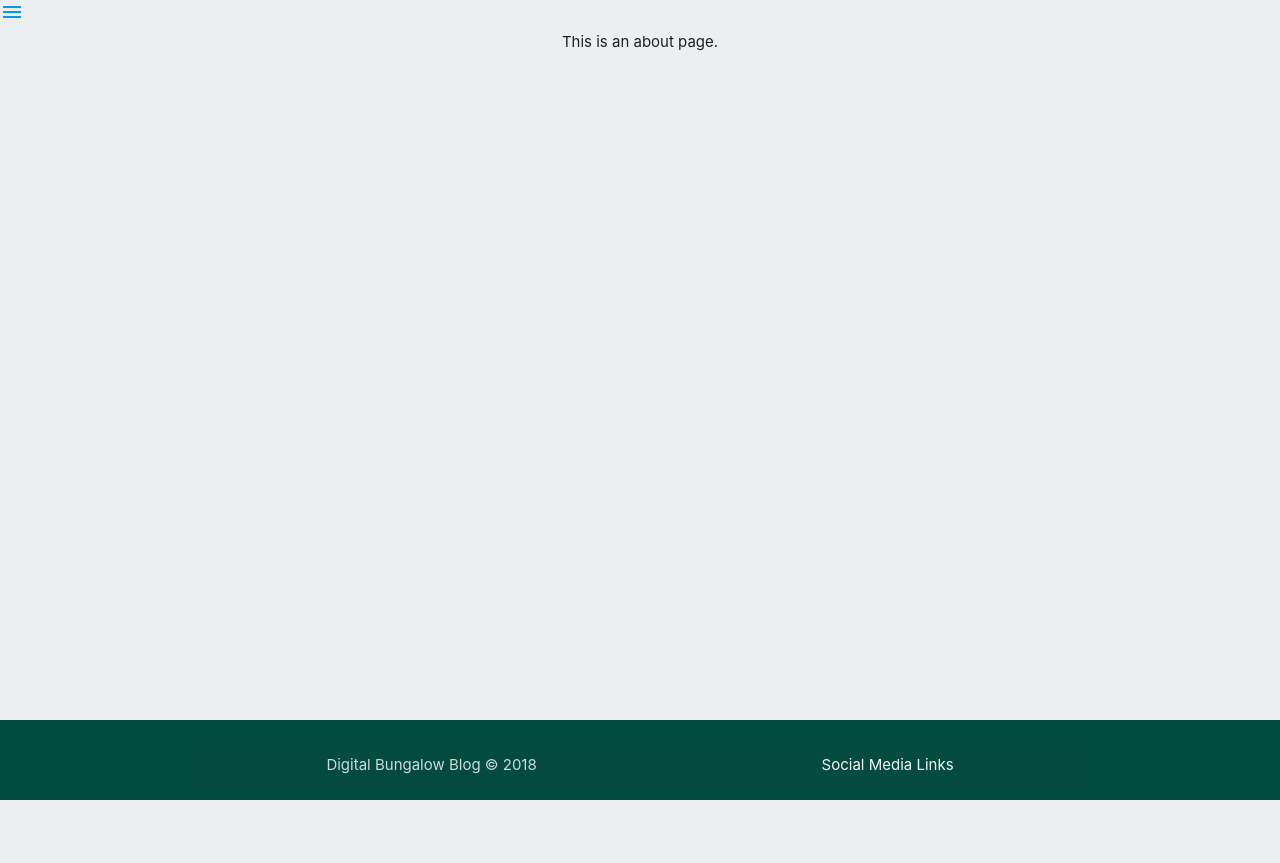
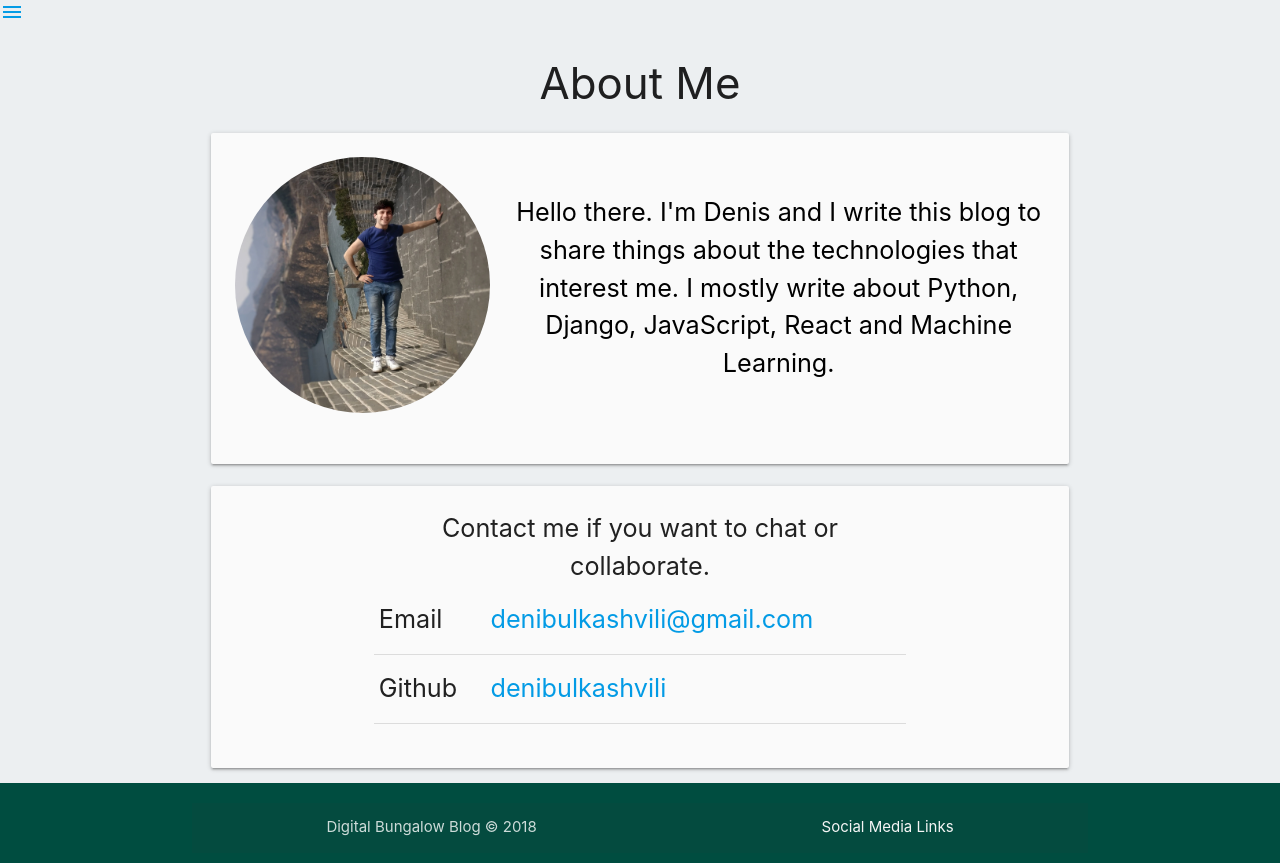
Before and after one commit to denibulkashvili/django-blog, a Django app: page /about/ in a window 1280 px wide. Before the commit the page ends 800 px from the top, so only its background shows below. Run offline with Django 3.2, Linux system fonts and the light colour scheme; some libraries are stand-ins or nearby versions.

Commit message:
Complete the about page

```diff
--- a/blog/templates/blog/about.html
+++ b/blog/templates/blog/about.html
@@ -1,7 +1,48 @@
 {% extends "blog/base.html" %}
+{% load staticfiles %}
 
 {% block content %}
 
-    This is an about page.
+    <h3>About Me</h3>
+    <div class="container">
+
+        <div class="col s12">
+            <div class="card-panel grey lighten-5 z-depth-1">
+                <div class="row valign-wrapper">
+                    <div class="col s4">
+                        <img src="{% static 'blog/images/about.jpeg' %}" alt="" class="circle responsive-img">
+                    </div>
+                    <div class="col s8">
+                    <span class="black-text flow-text">
+                        Hello there. I'm Denis and I write this blog to share things about the technologies that interest me. I mostly write about Python, Django, JavaScript, React and Machine Learning.
+                    </span>
+                    </div>
+                </div>
+            </div>
+        </div>
+
+        <div class="col s12 center-align">
+            <div class="card-panel grey lighten-5 z-depth-1 ">
+                <div class="row ">
+                    <div class="col flow-text s8 offset-s2">
+                        Contact me if you want to chat or collaborate.
+                        <table>
+                            <tbody>
+                                <tr>
+                                    <td>Email</td>
+                                    <td><a href="mailto:denibulkashvili@gmail.com">denibulkashvili@gmail.com</a></td>
+                                </tr>
+                                <tr>
+                                    <td>Github</td>
+                                    <td><a href="https://github.com/denibulkashvili">denibulkashvili</a></td>
+                                </tr>
+                            </tbody>
+                        </table>
+                    </div>
+                </div>
+            </div>
+        </div>
+
+    </div> <!-- container-->
 
 {% endblock %}
--- a/blog/templates/blog/index.html
+++ b/blog/templates/blog/index.html
@@ -3,7 +3,8 @@
 {% block content %}
     <header class="center-align">
         <h1 class="home-title">DIGITAL BUNGALOW</h1>
-        <h5 class="home-subtitle">A blog about programming topics that interest me the most. <br/> I cover Python, JavaScript, HTML, CSS, Git and also Machine Learning and Data Science.</h4>
+        <h5 class="home-subtitle">A blog about programming topics that interest me the most. <br/>
+            I cover Python, JavaScript, HTML, CSS, Git as well Machine Learning and Data Science.</h4>
     </header>
     <div class="container">
         <section class="home">
```
Also changed, not shown: blog/static/blog/images/about.jpeg (added), blog/static/blog/images/title-background.jpg.
